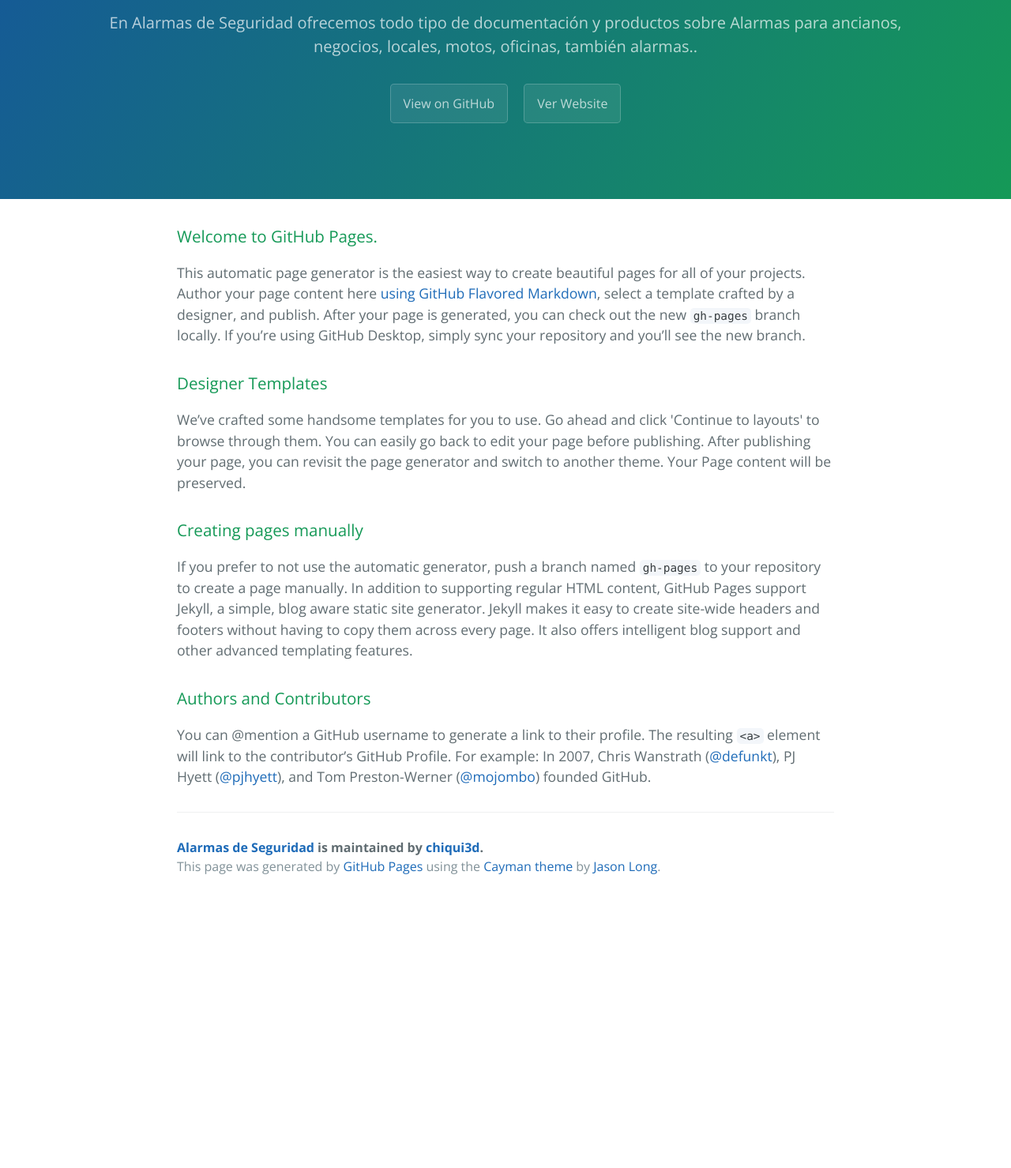
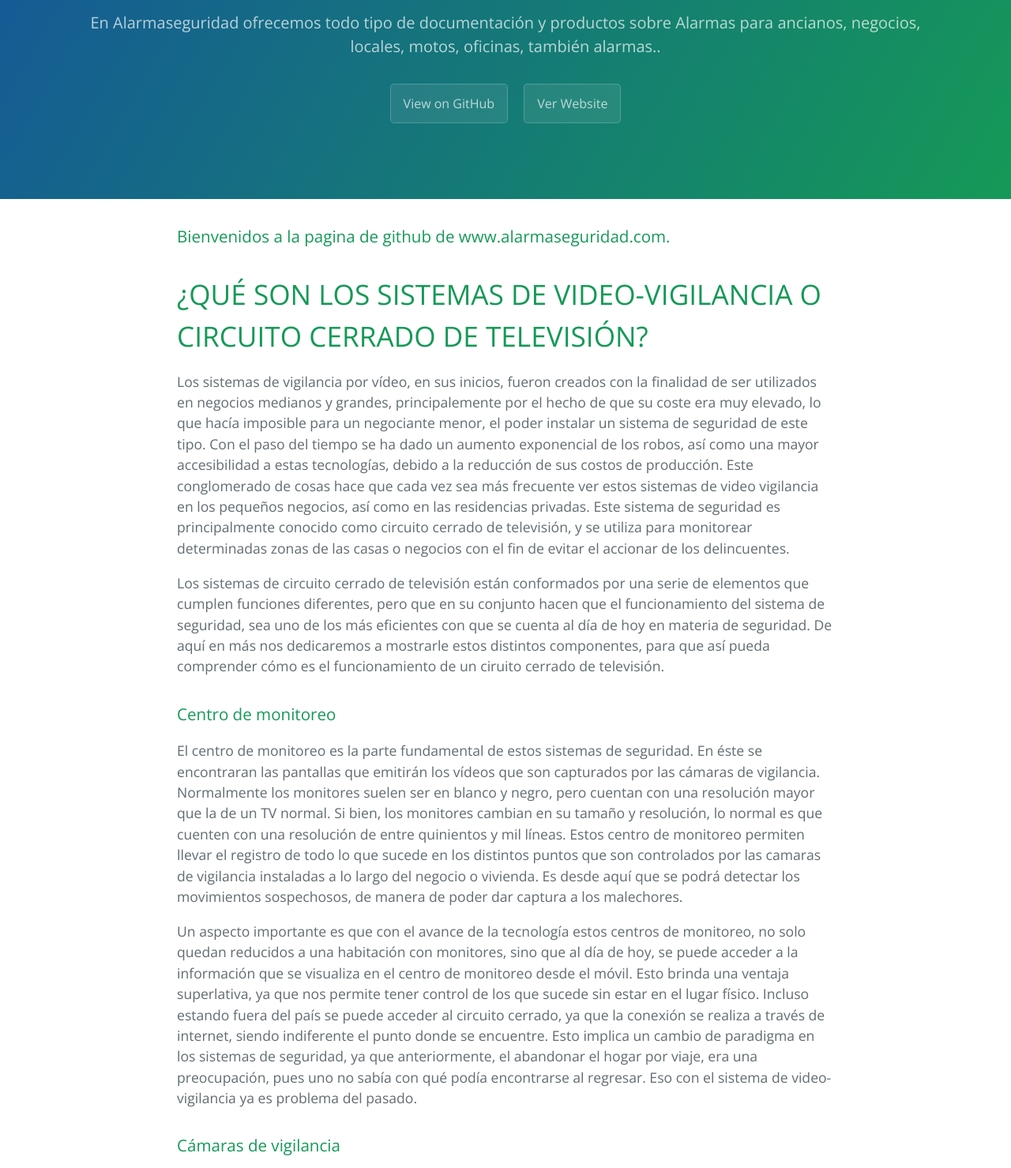
Before and after one commit to chiqui3d/alarmaseguridad, a plain HTML site: page index.html in a window 1280 px wide. Shown: the part 161-1640 px from the top of the page at 79% size. Before the commit the page ends 1302 px from the top, so only its background shows below. Drawn offline with nearby package versions, Linux system fonts and the light colour scheme.

Commit message:
Update index.html

```diff
--- a/index.html
+++ b/index.html
@@ -12,36 +12,57 @@
   <body>
     <section class="page-header">
       <h1 class="project-name">Alarmas de Seguridad</h1>
-      <h2 class="project-tagline">En Alarmas de Seguridad ofrecemos todo tipo de documentación y productos sobre Alarmas para ancianos, negocios, locales, motos, oficinas, también alarmas..</h2>
+      <h2 class="project-tagline">En Alarmaseguridad ofrecemos todo tipo de documentación y productos sobre Alarmas para ancianos, negocios, locales, motos, oficinas, también alarmas..</h2>
       <a href="https://github.com/chiqui3d/alarmaseguridad" class="btn">View on GitHub</a>
       <a href="http://www.alarmaseguridad.com/" class="btn">Ver Website</a>
     </section>
 
     <section class="main-content">
-      <h3>
-<a id="welcome-to-github-pages" class="anchor" href="#welcome-to-github-pages" aria-hidden="true"><span aria-hidden="true" class="octicon octicon-link"></span></a>Welcome to GitHub Pages.</h3>
+<h3>
+<a id="welcome-to-github-pages" class="anchor" href="http://www.alarmaseguridad.com" aria-hidden="true"><span aria-hidden="true" class="octicon octicon-link"></span></a>Bienvenidos a la pagina de github de www.alarmaseguridad.com.</h3>
 
-<p>This automatic page generator is the easiest way to create beautiful pages for all of your projects. Author your page content here <a href="https://guides.github.com/features/mastering-markdown/">using GitHub Flavored Markdown</a>, select a template crafted by a designer, and publish. After your page is generated, you can check out the new <code>gh-pages</code> branch locally. If you’re using GitHub Desktop, simply sync your repository and you’ll see the new branch.</p>
+<h1>¿QUÉ SON LOS SISTEMAS DE VIDEO-VIGILANCIA O CIRCUITO CERRADO DE TELEVISIÓN?</h1>
+<p>Los sistemas de vigilancia por vídeo, en sus inicios, fueron creados con la finalidad de ser utilizados en negocios medianos y grandes, principalemente por el hecho de que su coste era muy elevado, lo que hacía imposible para un negociante menor, el poder instalar un sistema de seguridad de este tipo. Con el paso del tiempo se ha dado un aumento exponencial de los robos, así como una mayor accesibilidad a estas tecnologías, debido a la reducción de sus costos de producción. Este conglomerado de cosas hace que cada vez sea más frecuente ver estos sistemas de video vigilancia en los pequeños negocios, así como en las residencias privadas. Este sistema de seguridad es principalmente conocido como circuito cerrado de televisión, y se utiliza para monitorear determinadas zonas de las casas o negocios con el fin de evitar el accionar de los delincuentes.</p>
 
+Los sistemas de circuito cerrado de televisión están conformados por una serie de elementos que cumplen funciones diferentes, pero que en su conjunto hacen que el funcionamiento del sistema de seguridad, sea uno de los más eficientes con que se cuenta al día de hoy en materia de seguridad. De aquí en más nos dedicaremos a mostrarle estos distintos componentes, para que así pueda comprender cómo es el funcionamiento de un ciruito cerrado de televisión.</p>
+
+<h3>Centro de monitoreo</h3>
+
+<p>El centro de monitoreo es la parte fundamental de estos sistemas de seguridad. En éste se encontraran las pantallas que emitirán los vídeos que son capturados por las cámaras de vigilancia. Normalmente los monitores suelen ser en blanco y negro, pero cuentan con una resolución mayor que la de un TV normal. Si bien, los monitores cambian en su tamaño y resolución, lo normal es que cuenten con una resolución de entre quinientos y mil líneas. Estos centro de monitoreo permiten llevar el registro de todo lo que sucede en los distintos puntos que son controlados por las camaras de vigilancia instaladas a lo largo del negocio o vivienda. Es desde aquí que se podrá detectar los movimientos sospechosos, de manera de poder dar captura a los malechores.</p>
+
+<p>Un aspecto importante es que con el avance de la tecnología estos centros de monitoreo, no solo quedan reducidos  a una habitación con monitores, sino que al día de hoy, se puede acceder a la información que se visualiza en el centro de monitoreo desde el móvil. Esto brinda una ventaja superlativa, ya que nos permite tener control de los que sucede sin estar en el lugar físico. Incluso estando fuera del país se puede acceder al circuito cerrado, ya que la conexión se realiza a través de internet, siendo indiferente el punto donde se encuentre. Esto implica un cambio de paradigma en los sistemas de seguridad, ya que anteriormente, el abandonar el hogar por viaje, era una preocupación, pues uno no sabía con qué podía encontrarse al regresar. Eso con el sistema de  video-vigilancia ya es problema del pasado.</p>
+
+<h3>Cámaras de vigilancia</h3>
+
+<p>Las cámaras de vigilancia son esenciales. Si usted está pensando en instalar un su sistema de vigilancia casero, debe tener presente que las cámaras deben ubicarse en lugares estratégicos alrededor y afuera de su casa, teniendo en consideración lo que usted considere como las zonas más frágiles o riesgosas. Otro detalle a tener en cuenta es que deben ser instaladas en lugares donde sean realmente difíciles de acceder, para evitar que los malhechores intenten desactivarlas. Lo que si es importante es que se encuentren a la vista porque su presencia, por lo general produce un efecto disuasivo en los delincuentes, quienes preferirán realizar sus fechorías, en algún otro sitio donde se enfrenten a menores medidas de seguridad.</p>
+
+<p>Otro aspecto fundamental dentro de este tipo de sistema de vigilancia casero es el de las conexiones, donde entran en juego los cables coaxiles, que son los que se enlazan con las alarmas. Estos cables se encargan de transportar la señal desde las cámaras hacía los monitores de control. Este tipo de cables cuenta con una variedad de tamaños (recomendamos que escoja una variedad resistente) y pueden ser comprados en diferentes tiendas y locales de electrónica. Pese a que los cables probablemente van a estar incluidos dentro del empaquetado del sistema de cámaras de vigilancia, quizá necesite mayor cantidad teniendo en cuentas las distancias que hay entre las cámaras y el centro de monitoreo.</p>
+
+<h3>Los comnutadores</h3>
+
+<p>Otro elemento que utilizan los sistemas de vigilancia caseros son los conmutadores. Estos le brindan la posibilidad de tener múltiples señales alimentando un único monitor. Por norma general, los conmutadores van a ir intercambiando las distintas señales de las cámaras en el monitor, salvo que adviertan la existencia de algún movimiento cercano a alguna de las cámaras. Cuando perciben algún tipo de movimiento, de manera automática se fijan en aquella cámara que advirtió el movimiento de manera que se pueda controlar lo que allí esté sucediendo. De todos modos, si está fijación no responde a ningún hecho preocupante, usted puede indicarle al conmutador que continue realizando el intercambio de camaras desde el propio centro de monitoreo.</p>
+
+<h3>Las videocaseteras</h3>
+
+<p>Ciertos sistemas de vigilancia casero utilizan las viejas videocaseteras como método de registro o respaldo. En estos videocaseteras se graba todo lo acontecido durante el día en las diferentes cámaras. Esta opción es muy útil si usted suele viajar mucho, ya que en caso de sufrir algún robo tiene la posibilidad de contar con un registro del hecho, el cual le podrá servir de ayudar al ponerse en contacto con la policía o ante un eventual juicio, ya que la grabación puede ser utilizada como evidencia. Las cámaras si fueron bien colocadas, y son difíciles de desactivar o bloquear, tal vez puedan registrar a los ladrones in fraganti.</p>
+
+<p>Los sistemas más modernos ya cuentan con registro en sistemas de disco duro, lo cual hace que no tenga que estar almacenando cientos de cintas de video en un dormitorio. Esto representa una fácilidad en el manejo de los registros, ya que con un disco duro de amplia capacidad, se pueden registrar varios días de grabaciones sin problema.</p>
+
+<h3>Conclusiones</h3>
+
+<p>Los sistemas de video vigilancia caseros son una opción de seguridad muy válida, ya que incrementa enormemente la posibilidad de apresar a los malhechores y nos brindan una mayor sensación de seguridad, ya que tienden a repeler a los delincuentes, pues al detectar la presencia de éstas, suelen optar por cambiar de objetivo y buscar uno menos seguro.</p>
+
+<p>Otra ventaja con la que cuenta es que actualmente sus costes son muy económicos, lo que permite que la intalación de los mismos en hogares y pequeños negocios sea posible, sin representar una inversión excesiva.</p>
+
+<p>Si usted está interesado en encontrar una forma de aumentar la seguridad de su hogar, un sistema de vigilancia casero es algo que debería tener muy en cuenta por su efectividad y su bajo costo.</p>
 <h3>
-<a id="designer-templates" class="anchor" href="#designer-templates" aria-hidden="true"><span aria-hidden="true" class="octicon octicon-link"></span></a>Designer Templates</h3>
+<a id="authors-and-contributors" class="anchor" href="#authors-and-contributors" aria-hidden="true"><span aria-hidden="true" class="octicon octicon-link"></span></a>Authors and Contributors
+</h3>
 
-<p>We’ve crafted some handsome templates for you to use. Go ahead and click 'Continue to layouts' to browse through them. You can easily go back to edit your page before publishing. After publishing your page, you can revisit the page generator and switch to another theme. Your Page content will be preserved.</p>
 
-<h3>
-<a id="creating-pages-manually" class="anchor" href="#creating-pages-manually" aria-hidden="true"><span aria-hidden="true" class="octicon octicon-link"></span></a>Creating pages manually</h3>
-
-<p>If you prefer to not use the automatic generator, push a branch named <code>gh-pages</code> to your repository to create a page manually. In addition to supporting regular HTML content, GitHub Pages support Jekyll, a simple, blog aware static site generator. Jekyll makes it easy to create site-wide headers and footers without having to copy them across every page. It also offers intelligent blog support and other advanced templating features.</p>
-
-<h3>
-<a id="authors-and-contributors" class="anchor" href="#authors-and-contributors" aria-hidden="true"><span aria-hidden="true" class="octicon octicon-link"></span></a>Authors and Contributors</h3>
-
-<p>You can @mention a GitHub username to generate a link to their profile. The resulting <code>&lt;a&gt;</code> element will link to the contributor’s GitHub Profile. For example: In 2007, Chris Wanstrath (<a href="https://github.com/defunkt" class="user-mention">@defunkt</a>), PJ Hyett (<a href="https://github.com/pjhyett" class="user-mention">@pjhyett</a>), and Tom Preston-Werner (<a href="https://github.com/mojombo" class="user-mention">@mojombo</a>) founded GitHub.</p>
 
       <footer class="site-footer">
-        <span class="site-footer-owner"><a href="https://github.com/chiqui3d/alarmaseguridad">Alarmas de Seguridad</a> is maintained by <a href="https://github.com/chiqui3d">chiqui3d</a>.</span>
-
-        <span class="site-footer-credits">This page was generated by <a href="https://pages.github.com">GitHub Pages</a> using the <a href="https://github.com/jasonlong/cayman-theme">Cayman theme</a> by <a href="https://twitter.com/jasonlong">Jason Long</a>.</span>
+        <span class="site-footer-owner"><a href="https://github.com/chiqui3d/alarmaseguridad">Alarmas de Seguridad</a> </span>
       </footer>
 
     </section>
```
